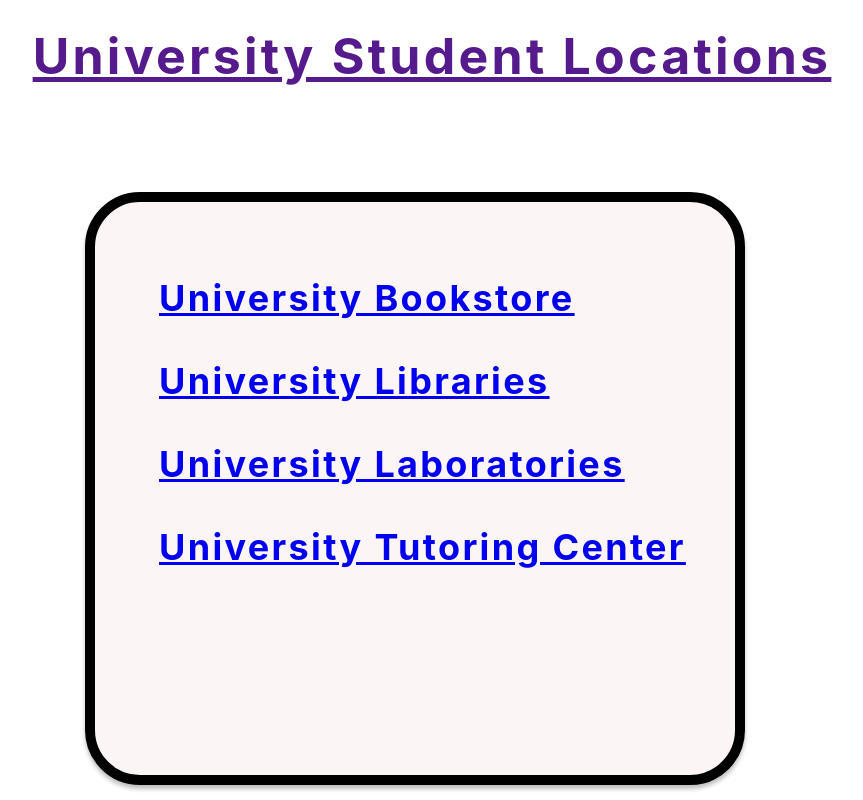
After one commit to anniamatthews/swe-bison-advisor, a Flask app: template templates/student_location.html in a window 1280 px wide. The commit adds this page. Shown: the whole page, without its empty margins (302-1165 px from the left). Run offline with Flask 3, Linux system fonts and the light colour scheme; the template is opened without the code that fills it, so the values that code supplies are empty.

Commit message:
Adding the revised html files

```diff
--- /dev/null
+++ b/templates/student_location.html
@@ -0,0 +1,9 @@
+<html>
+    <div style="width: 640px; height: 573px; left: 387px; top: 192px; position: absolute; background: #FCF5F5; box-shadow: 0px 4px 4px rgba(0, 0, 0, 0.25); border-radius: 55px; border: 10px black solid"></div>
+        <div style="width: 1024px; height: 179px; left: 222px; top: 26px; position: absolute; text-align: center; color: black; font-size: 50px; font-family: Inter; font-weight: 900; line-height: 60.76px; letter-spacing: 3.25px; word-wrap: break-word"><b><a href>University Student Locations</a></b><br/></div>
+        <div style="width: 545px; height: 119px; left: 461px; top: 276px; position: absolute; color: black; font-size: 36px; font-family: Inter; font-weight: 800; line-height: 44.65px; letter-spacing: 2.34px; word-wrap: break-word"><b><a href="university_bookstores_page.html">University Bookstore</a></b><br/></div>
+        <div style="width: 545px; height: 119px; left: 461px; top: 442px; position: absolute; color: black; font-size: 36px; font-family: Inter; font-weight: 800; line-height: 44.65px; letter-spacing: 2.34px; word-wrap: break-word"><b><a href="university_lab_directory.html">University Laboratories</a></b><br/></div>
+        <div style="width: 545px; height: 119px; left: 461px; top: 525px; position: absolute; color: black; font-size: 36px; font-family: Inter; font-weight: 800; line-height: 44.65px; letter-spacing: 2.34px; word-wrap: break-word"><b><a href="tutoring_center_page.html">University Tutoring Center</a></b><br/></div>
+        <div style="width: 545px; height: 119px; left: 461px; top: 359px; position: absolute; color: black; font-size: 36px; font-family: Inter; font-weight: 800; line-height: 44.65px; letter-spacing: 2.34px; word-wrap: break-word"><b><a href="https://founders.howard.edu/">University Libraries</a></b></div>
+    </div>
+</html>
--- a/templates/university_bookstores_page.html
+++ b/templates/university_bookstores_page.html
@@ -202,7 +202,7 @@
                 <div class="right" style="background-color:#ddd;">
                   <h2>University Bookstore Home Search Page</h2>
                   <p>Welcome to the University Bookstore!</p>
-                  <p>SFeel free to browse and add whatever essentials you need for this semester.</p>
+                  <p>Feel free to browse and add whatever essentials you need for this semester.</p>
                   <p>Use the category dropboxes on the left the to see what's currently available for purchase.</p>
                 </div>
               </div>
--- a/templates/university_lab_directory.html
+++ b/templates/university_lab_directory.html
@@ -1,7 +1,6 @@
 <html>
-    <div style="width: 100%; height: 150%; position: relative; background: #E5E4DD; box-shadow: 0px 4px 4px rgba(0, 0, 0, 0.25); border: 1px black solid">
-        <div style="width: 633px; height: 774px; left: 405px; top: 186px; position: absolute; background: #D9D9D9; box-shadow: 0px 4px 4px rgba(0, 0, 0, 0.25); border-radius: 55px; border: 10px black solid"></div>
-        <div style="width: 1024px; height: 179px; left: 222px; top: 26px; position: absolute; text-align: center; color: black; font-size: 50px; font-family: Inter; font-weight: 900; line-height: 60.76px; letter-spacing: 3.25px; word-wrap: break-word"><b>>University Laboratory Department Directory</b></div>
+    <div style="width: 633px; height: 774px; left: 405px; top: 186px; position: absolute; background: #D9D9D9; box-shadow: 0px 4px 4px rgba(0, 0, 0, 0.25); border-radius: 55px; border: 10px black solid"></div>
+        <div style="width: 1024px; height: 179px; left: 222px; top: 26px; position: absolute; text-align: center; color: black; font-size: 50px; font-family: Inter; font-weight: 900; line-height: 60.76px; letter-spacing: 3.25px; word-wrap: break-word"><b>University Laboratory Department Directory</b></div>
         <div style="width: 545px; height: 119px; left: 461px; top: 276px; position: absolute; color: black; font-size: 36px; font-family: Inter; font-weight: 800; line-height: 44.65px; letter-spacing: 2.34px; word-wrap: break-word"><b><a href= "https://cea.howard.edu/research/research-labs">College of Engineering and                                         Architecture<br/><br/><br/></a></b></div>
         <div style="width: 545px; height: 119px; left: 461px; top: 491px; position: absolute; color: black; font-size: 36px; font-family: Inter; font-weight: 800; line-height: 44.65px; letter-spacing: 2.34px; word-wrap: break-word"><b><a href= "https://biology.howard.edu/research/laboratories">Department of Biology</a></b></div>
         <div style="width: 545px; height: 119px; left: 461px; top: 678px; position: absolute; color: black; font-size: 36px; font-family: Inter; font-weight: 800; line-height: 44.65px; letter-spacing: 2.34px; word-wrap: break-word"><b><a href= "https://coascenters.howard.edu/research-centers/identity-and-success-research-lab">Identity and Success </a></b></div>
```
Also changed, not shown: templates/self_help_services.html (added, +8 -0 lines).
